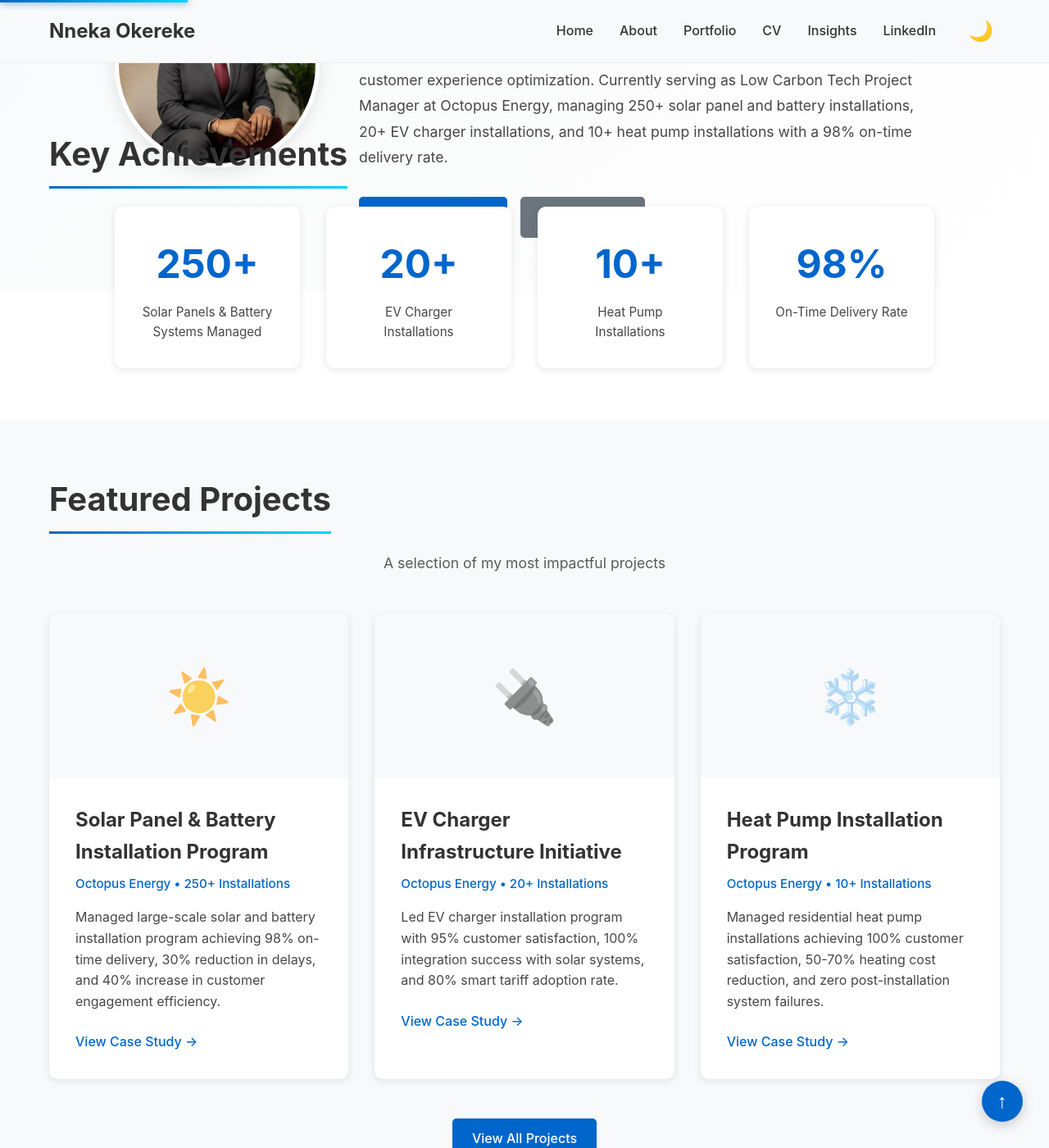
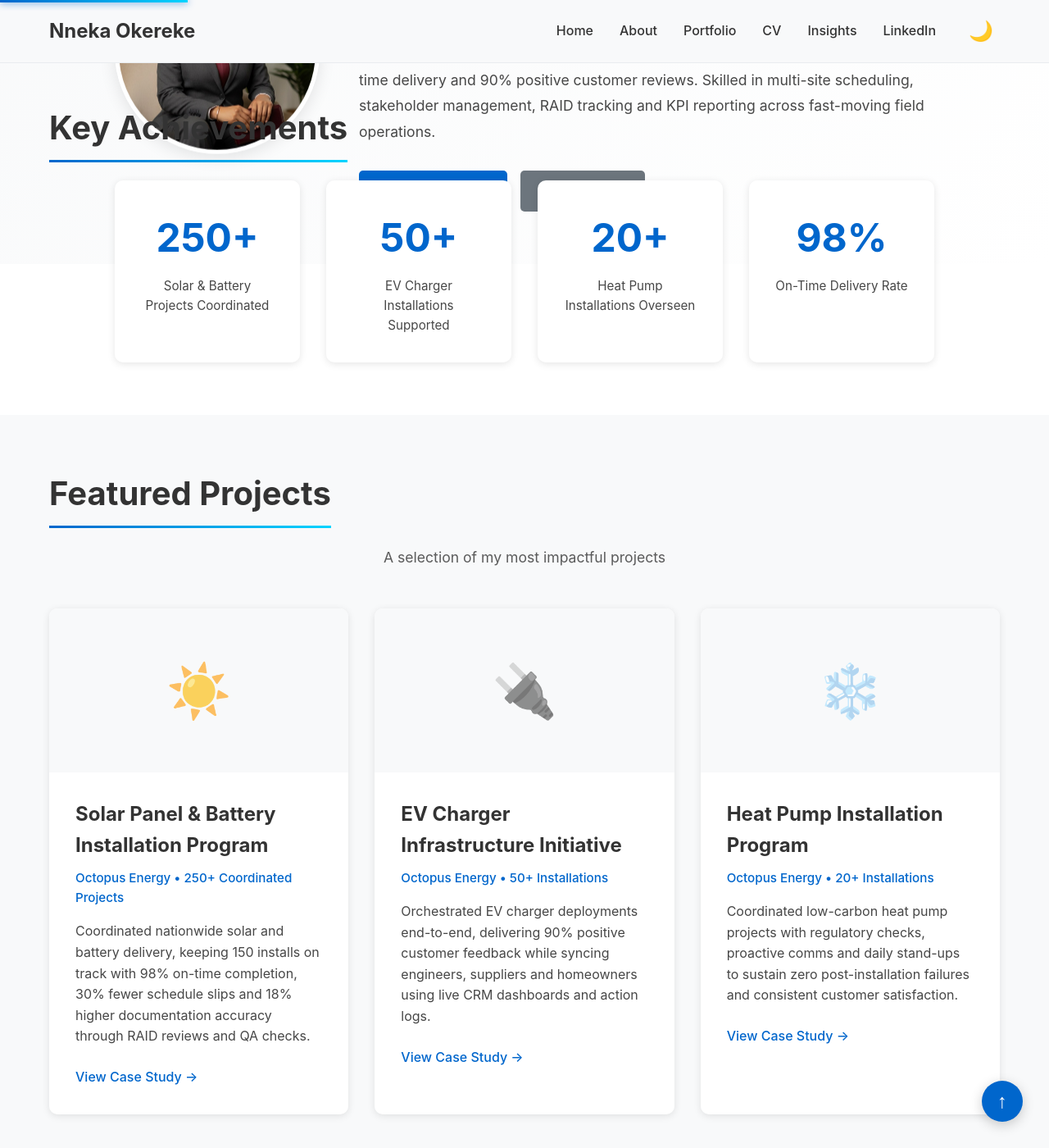
Before and after one commit to nnekaokereke/nnekaokereke.github.io, a Jekyll site: the page built from index.html, in a window 1280 px wide and 1400 px high, scrolled down 524 px. Shown: the whole window at 82% size. Built offline with Jekyll 4.4.1, drawn with Linux system fonts in a browser that asks for light colours; some of the changed text lies outside the part shown.

Commit message:
Align site with Project Coordinator CV

```diff
--- a/_config.yml
+++ b/_config.yml
@@ -1,7 +1,7 @@
 # Site Configuration
 title: "Nneka Okereke"
 email: nnekaokereke7@gmail.com
-description: "Results-driven Project Manager and CRM Specialist | Low Carbon Tech Project Manager at Octopus Energy | Birmingham, UK"
+description: "Project Coordinator delivering low-carbon tech projects | Solar, EV Chargers & Heat Pumps | Birmingham, UK"
 baseurl: "" # the subpath of your site, e.g. /blog
 url: "https://nnekaokereke.github.io" # the base hostname & protocol for your site
 
--- a/index.html
+++ b/index.html
@@ -11,16 +11,16 @@ title: Home
             </div>
             <div class="hero-text">
                 <h1 class="hero-title">{{ site.title }}</h1>
-                <p class="hero-subtitle">Low Carbon Tech Project Manager & CRM Specialist</p>
+                <p class="hero-subtitle">Low-Carbon Tech Project Coordinator & CRM Specialist</p>
                 <p class="hero-description">
-                    Results-driven Project Manager and Customer Relationship Management (CRM) Specialist with expertise
-                    in project coordination, stakeholder engagement, and customer experience optimization. Currently serving
-                    as Low Carbon Tech Project Manager at Octopus Energy, managing 250+ solar panel and battery installations,
-                    20+ EV charger installations, and 10+ heat pump installations with a 98% on-time delivery rate.
+                    Project Coordinator delivering low-carbon technology projects at pace. Coordinated 250+ solar & battery,
+                    50+ EV charger and 20+ heat pump installations with 98% on-time delivery and 90% positive customer
+                    reviews. Skilled in multi-site scheduling, stakeholder management, RAID tracking and KPI reporting across
+                    fast-moving field operations.
                 </p>
                 <div class="hero-buttons">
                     <a href="{{ '/portfolio' | relative_url }}" class="btn btn-primary">View My Projects</a>
-                    <a href="{{ '/NNeka_Okereke_CV_PM.pdf' | relative_url }}" class="btn btn-secondary" download>Download CV</a>
+                    <a href="{{ '/My_CV/Nneka_Okereke_CV_Project_Coordinator.pdf' | relative_url }}" class="btn btn-secondary" download>Download CV</a>
                 </div>
             </div>
         </div>
@@ -34,17 +34,17 @@ title: Home
         <div class="achievements-grid">
             <div class="achievement-card">
                 <div class="achievement-number">250+</div>
-                <p class="achievement-label">Solar Panels & Battery Systems Managed</p>
+                <p class="achievement-label">Solar & Battery Projects Coordinated</p>
+            </div>
+
+            <div class="achievement-card">
+                <div class="achievement-number">50+</div>
+                <p class="achievement-label">EV Charger Installations Supported</p>
             </div>
 
             <div class="achievement-card">
                 <div class="achievement-number">20+</div>
-                <p class="achievement-label">EV Charger Installations</p>
-            </div>
-
-            <div class="achievement-card">
-                <div class="achievement-number">10+</div>
-                <p class="achievement-label">Heat Pump Installations</p>
+                <p class="achievement-label">Heat Pump Installations Overseen</p>
             </div>
 
             <div class="achievement-card">
@@ -67,10 +67,11 @@ title: Home
                 </div>
                 <div class="featured-project-content">
                     <h3>Solar Panel & Battery Installation Program</h3>
-                    <p class="featured-project-company">Octopus Energy • 250+ Installations</p>
+                    <p class="featured-project-company">Octopus Energy • 250+ Coordinated Projects</p>
                     <p class="featured-project-description">
-                        Managed large-scale solar and battery installation program achieving 98% on-time delivery,
-                        30% reduction in delays, and 40% increase in customer engagement efficiency.
+                        Coordinated nationwide solar and battery delivery, keeping 150 installs on track with 98% on-time
+                        completion, 30% fewer schedule slips and 18% higher documentation accuracy through RAID reviews and
+                        QA checks.
                     </p>
                     <a href="{{ '/portfolio' | relative_url }}" class="featured-project-link">View Case Study →</a>
                 </div>
@@ -82,10 +83,10 @@ title: Home
                 </div>
                 <div class="featured-project-content">
                     <h3>EV Charger Infrastructure Initiative</h3>
-                    <p class="featured-project-company">Octopus Energy • 20+ Installations</p>
+                    <p class="featured-project-company">Octopus Energy • 50+ Installations</p>
                     <p class="featured-project-description">
-                        Led EV charger installation program with 95% customer satisfaction, 100% integration success
-                        with solar systems, and 80% smart tariff adoption rate.
+                        Orchestrated EV charger deployments end-to-end, delivering 90% positive customer feedback while
+                        syncing engineers, suppliers and homeowners using live CRM dashboards and action logs.
                     </p>
                     <a href="{{ '/portfolio' | relative_url }}" class="featured-project-link">View Case Study →</a>
                 </div>
@@ -97,10 +98,10 @@ title: Home
                 </div>
                 <div class="featured-project-content">
                     <h3>Heat Pump Installation Program</h3>
-                    <p class="featured-project-company">Octopus Energy • 10+ Installations</p>
+                    <p class="featured-project-company">Octopus Energy • 20+ Installations</p>
                     <p class="featured-project-description">
-                        Managed residential heat pump installations achieving 100% customer satisfaction, 50-70%
-                        heating cost reduction, and zero post-installation system failures.
+                        Coordinated low-carbon heat pump projects with regulatory checks, proactive comms and daily stand-ups
+                        to sustain zero post-installation failures and consistent customer satisfaction.
                     </p>
                     <a href="{{ '/portfolio' | relative_url }}" class="featured-project-link">View Case Study →</a>
                 </div>
```
Also changed, not shown: PROGRESS.md (+11 -11 lines), about.html (+18 -23 lines), cv.html (+13 -18 lines), portfolio.html (+7 -7 lines), 2 other files.
